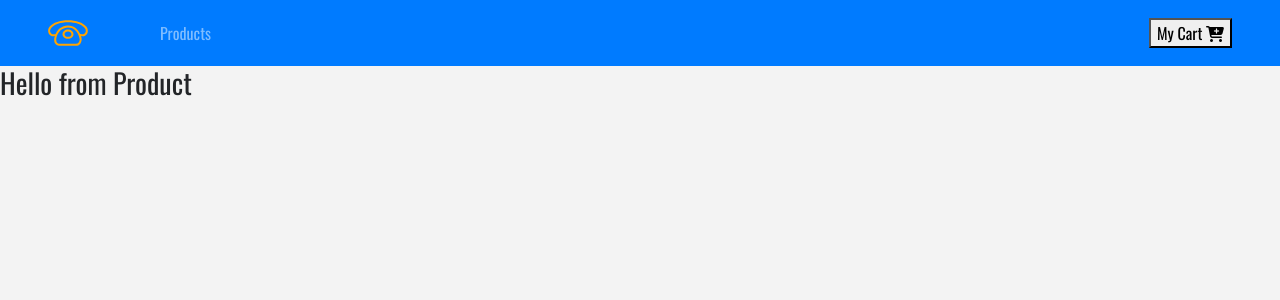
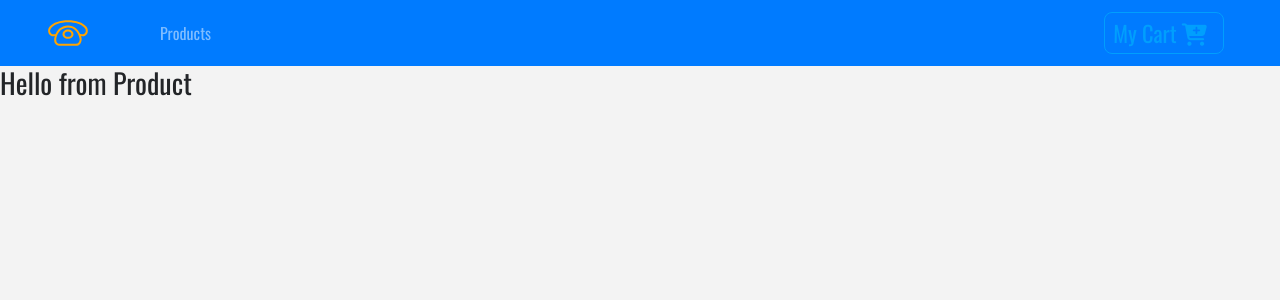
Before and after one commit to newedition994/react-ecommerce-store, a React (Create React App) app: page / in a window 1280 px wide. Shown: the top 300 px of the page. Built offline with nearby package versions, Linux system fonts and the light colour scheme.

Commit message:
adding style components to decorate the button

```diff
--- a/package.json
+++ b/package.json
@@ -7,7 +7,8 @@
     "react": "^16.10.2",
     "react-dom": "^16.10.2",
     "react-router-dom": "^5.1.2",
-    "react-scripts": "3.2.0"
+    "react-scripts": "3.2.0",
+    "styled-components": "^4.4.0"
   },
   "scripts": {
     "start": "react-scripts start",
--- a/src/components/Navbar.js
+++ b/src/components/Navbar.js
@@ -2,6 +2,7 @@
 import { Link } from "react-router-dom";
 
 import logo from "../logo.svg";
+import styled from "styled-components";
 
 export default class Navbar extends Component {
   render() {
@@ -21,13 +22,33 @@
           </li>
         </ul>
         <Link to="/cart" className="ml-auto">
-          <button>
-            <span>
+          <ButtonContainer>
+            <span className="mr-2">
               My Cart <i className="fas fa-cart-plus" />
             </span>
-          </button>
+          </ButtonContainer>
         </Link>
       </nav>
     );
   }
 }
+
+const ButtonContainer = styled.button`
+  text-transform: capitalize;
+  font-size: 1.4rem;
+  background: transparent;
+  border: 0.05rem solid var(--lightBlue);
+  color: var(--lightBlue);
+  border-radius: 0.5rem;
+  padding: 0.2rem 0.5rem;
+  cursor: pointer;
+  margin: 0.2rem 0.5rem 0.2rem 0;
+  transition: all 0.5s ease-in-out;
+  &:hover {
+    background: var(--lightBlue);
+    color: var(--mainBlue);
+  }
+  &:focus {
+    outline: none;
+  }
+`;
```
Also changed, not shown: 1 other file (tests, documents, lock files or other folders).
